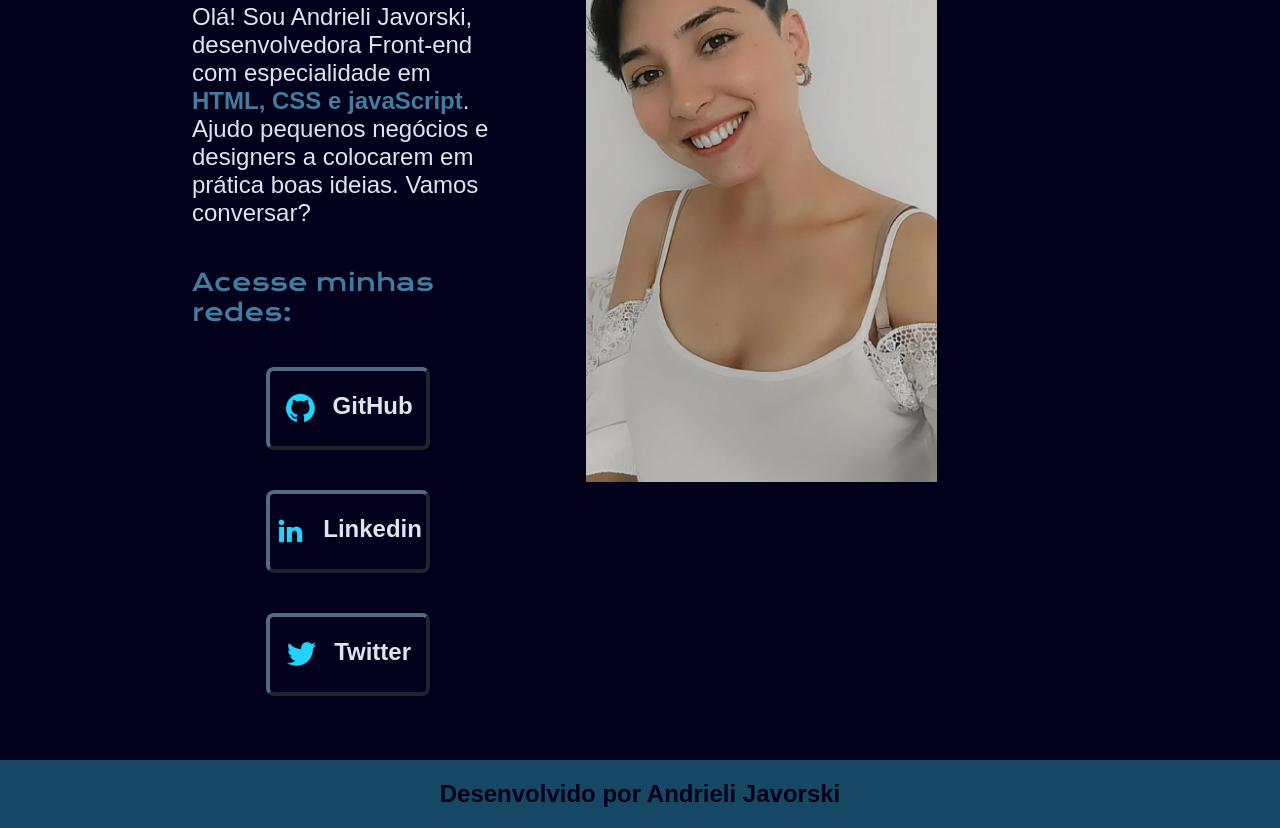
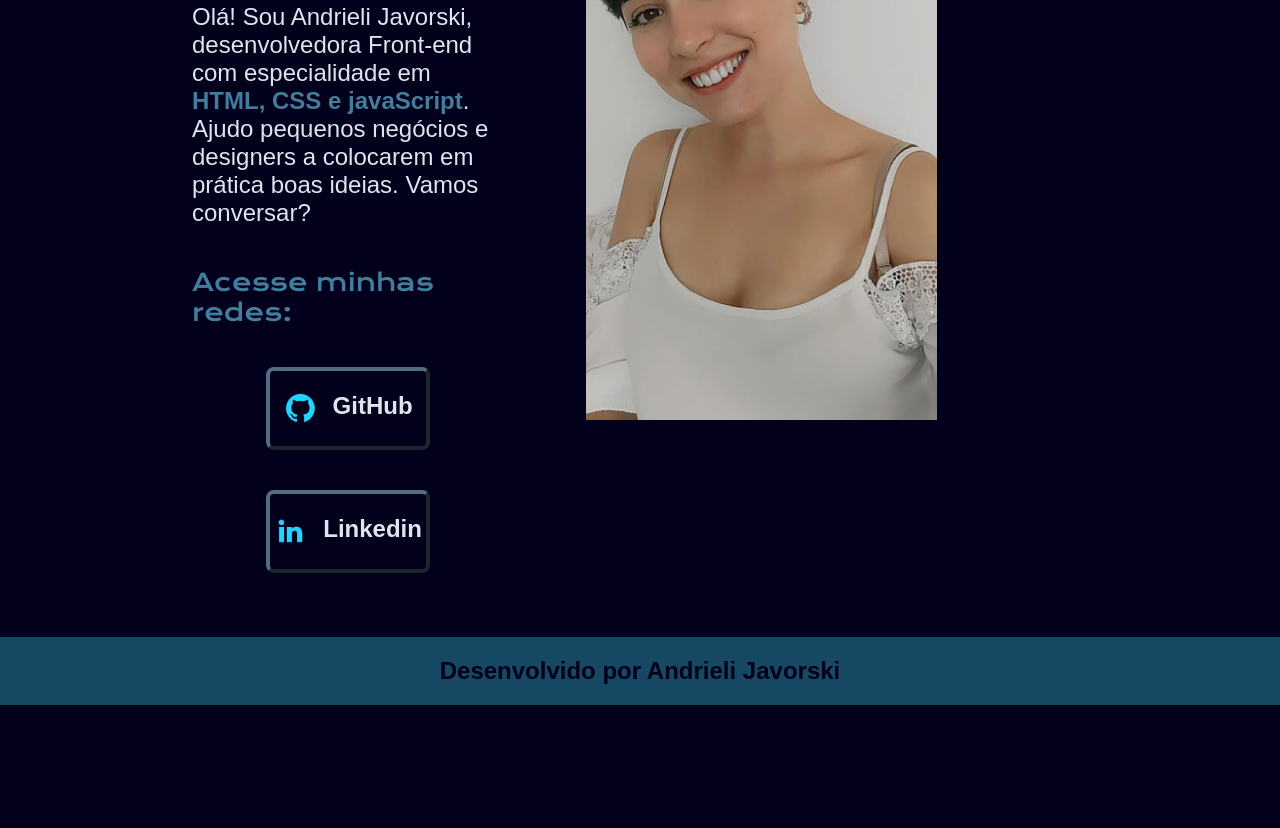
Before and after one commit to javorskinha/PORTIFOLIO, a plain HTML site: page index.html in a window 1280 px wide. Shown: the part 470-1298 px from the top of the page. After the commit the page ends 1175 px from the top, so only its background shows below. Drawn offline with nearby package versions, Linux system fonts and the light colour scheme.

Commit message:
atualização das redes

```diff
--- a/index.html
+++ b/index.html
@@ -28,10 +28,6 @@
                     <img src="imgs/linkedin.png" alt="linkedin logo">
                     Linkedin
                 </a>
-                <a class="ancoras" href="https://twitter.com/AndrieliJvk">
-                    <img src="imgs/twitter.png" alt="twitter logo">
-                    Twitter
-                </a>
             </div>
         </section>
         <section>
```
